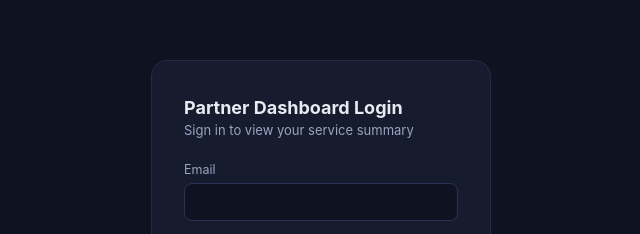
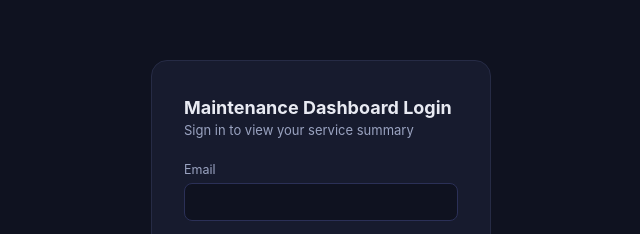
Before and after one commit to Yatendrak22/partner-dashboard, a plain HTML site: page login.html in a window 1280 px wide. Shown: the part 163-397 px from the top of the page, 319-959 px from the left. Drawn offline with Linux system fonts and the light colour scheme; no server answers.

Commit message:
Rename login page title to Maintenance Dashboard Login

```diff
--- a/login.html
+++ b/login.html
@@ -2,7 +2,7 @@
 <html lang="en">
 <head>
 <meta charset="UTF-8">
-<title>Partner Login — ACS Maintenance Dashboard</title>
+<title>Maintenance Dashboard Login</title>
 <style>
   :root{ --bg:#0f1220; --card:#171b2e; --accent:#5b8def; --text:#e8eaf2; --muted:#9aa3c0; --red:#ff6b6b; }
   *{box-sizing:border-box;}
@@ -32,7 +32,7 @@
 </head>
 <body>
   <div class="box">
-    <h1>Partner Dashboard Login</h1>
+    <h1>Maintenance Dashboard Login</h1>
     <p class="sub">Sign in to view your service summary</p>
     <label for="email">Email</label>
     <input type="email" id="email" autocomplete="username">
```
